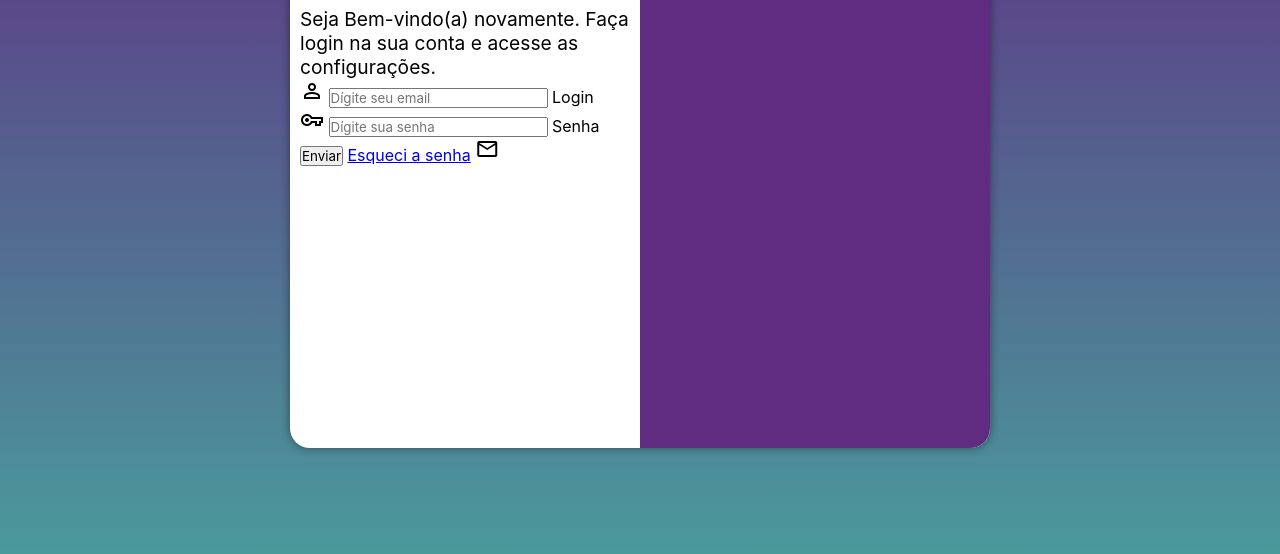
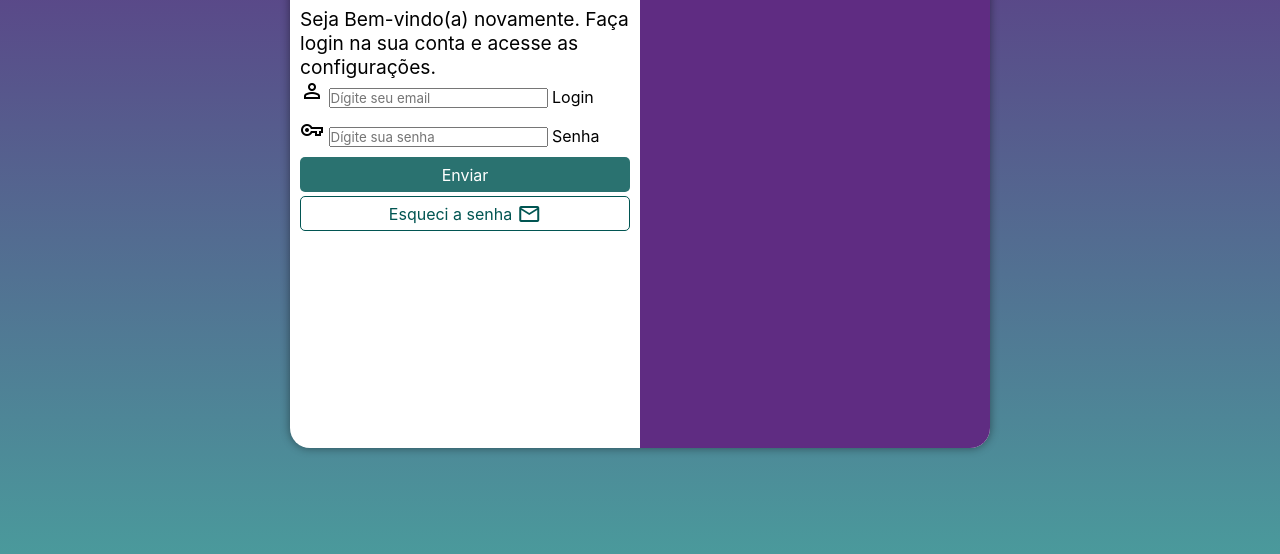
Before and after one commit to BrunoFrantech/tela-login, a plain HTML site: page index.html in a window 1280 px wide. Shown: the part 202-756 px from the top of the page. Drawn offline with nearby package versions, Linux system fonts and the light colour scheme.

Commit message:
Styles aplicados

```diff
--- a/estilo/style.css
+++ b/estilo/style.css
@@ -53,6 +53,7 @@ section#login > div#imagem {
 section#login > div#formulario {
     display: block;
     padding: 10px;
+    padding-bottom: 20px;
 }
 
 div#formulario > h1 {
@@ -63,3 +64,51 @@ div#formulario > h1 {
 div#formulario > p {
     font-size: .9em;
 }
+
+div.campo {
+    padding-bottom: 10px;
+}
+
+form > input[type=submit] {
+    display: block;
+    font-size: 1em;
+    background-color: #2a7270;
+    color: white;
+    border: none;
+    border-radius: 5px;
+    width: 100%;
+    height: 35px;
+    cursor: pointer;
+}
+
+form > input[type=submit]:hover {
+    background-color: #165b59;
+}
+
+form > a.botao {
+    display: flex;
+    font-size: 1em;
+    align-items: center;
+    justify-content: center;
+    background-color: white;
+    color: #015552;
+    border: 1px solid #015552;
+
+    border-radius: 5px;
+    width: 100%;
+    height: 35px;
+    margin: 4px 5px 5px 0px;
+    cursor: pointer;
+    text-align: center;
+    text-decoration: none;
+
+}
+
+form > a.botao:hover {
+    background-color: #27716e;
+    color: white;
+}
+
+form > a > span {
+    margin-left: 5px;
+}
--- a/index.html
+++ b/index.html
@@ -48,9 +48,11 @@
                     </div>
 
                     <input type="submit" value="Enviar">
-                    <a href="esqueci.html">Esqueci a senha</a> <span class="material-symbols-outlined">
+                 <a class="botao" href="esqueci.html">Esqueci a senha
+                    <span class="material-symbols-outlined">
                         mail
                         </span>
+                </a>
 
                 </form>
 
```
